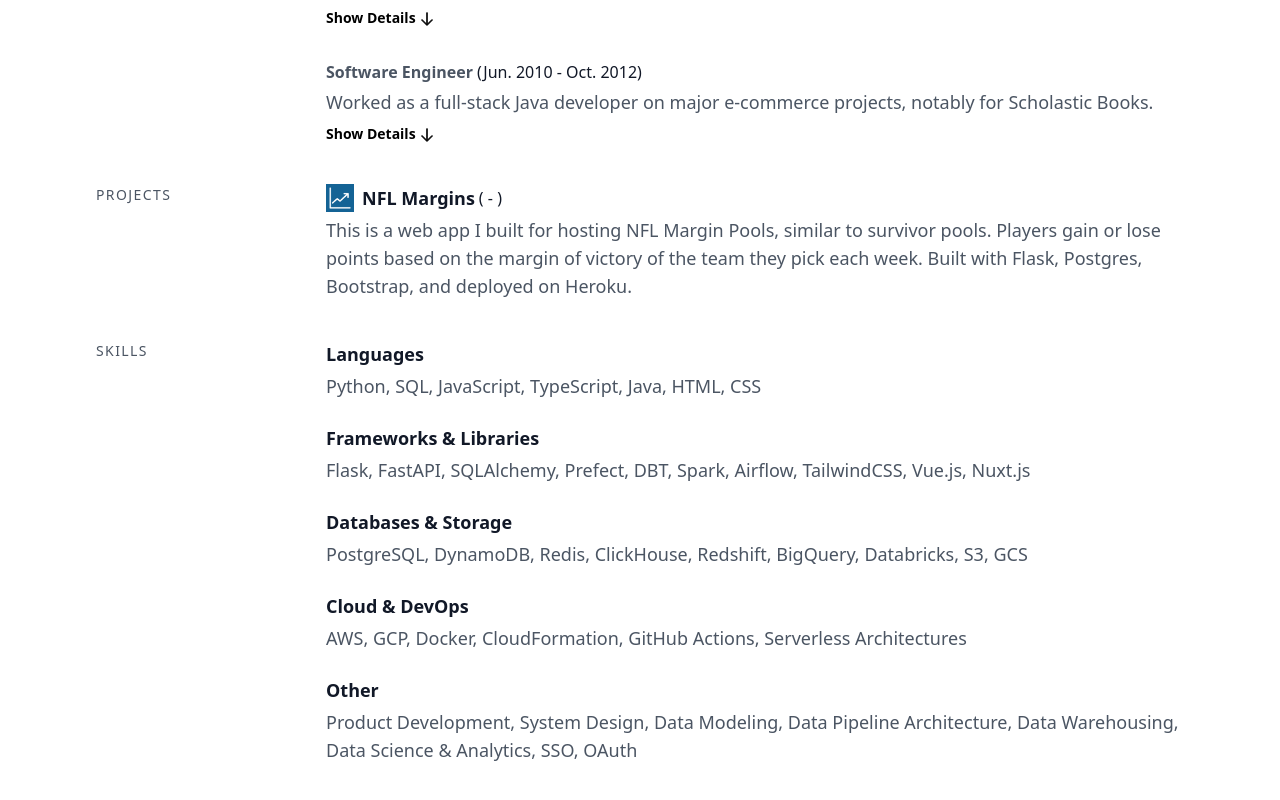
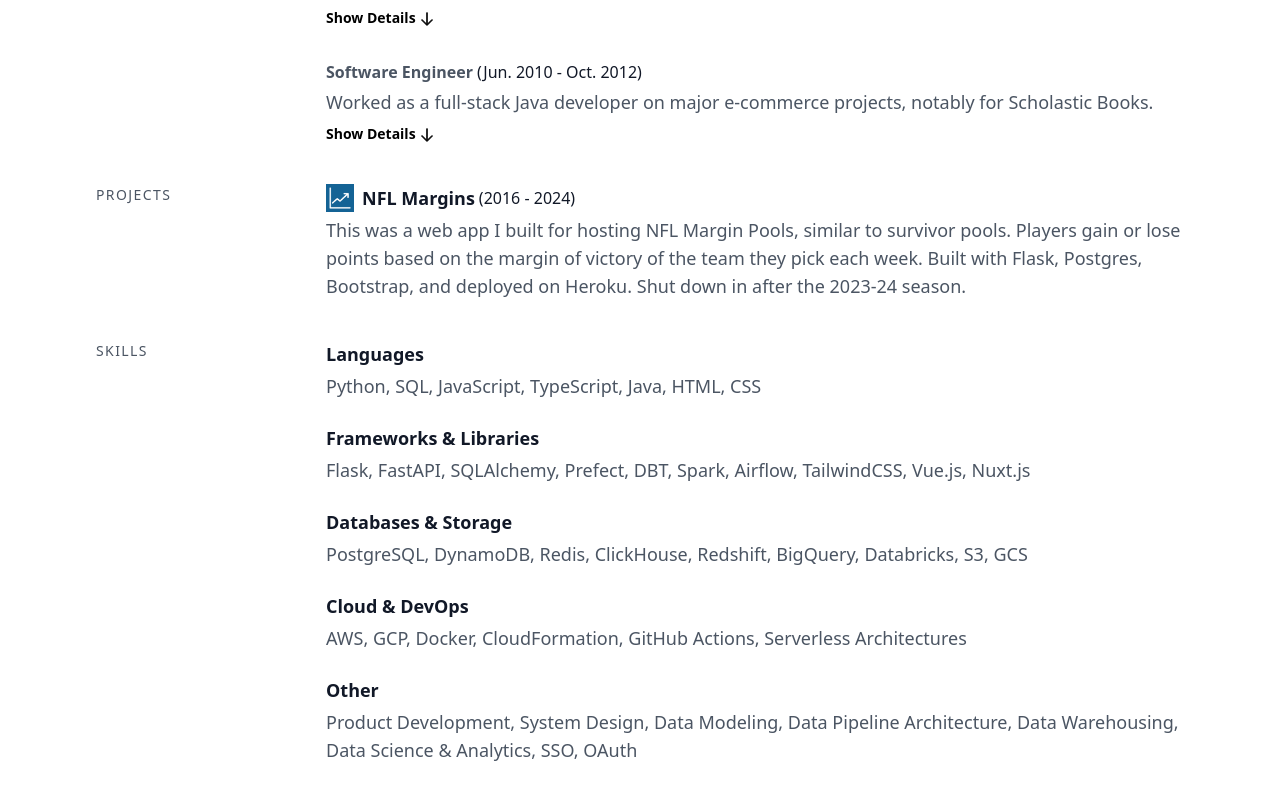
Before and after one commit to bweisel/personal-site, a Nuxt app: page / in a window 1280 px wide. Shown: the part 1341-2141 px from the top of the page. Built offline with nearby package versions, Linux system fonts and the light colour scheme.

Commit message:
Update NFL Margins to note it's shut down

```diff
--- a/pages/index.vue
+++ b/pages/index.vue
@@ -161,9 +161,11 @@ const projects = ref([
   {
     name: "NFL Margins",
     logo: "/company_logos/nflmargins.png",
-    description: `This is a web app I built for hosting NFL Margin Pools, similar to survivor pools. Players gain or lose points based on the margin of victory of the team they pick each week.
-    Built with Flask, Postgres, Bootstrap, and deployed on Heroku.`,
+    description: `This was a web app I built for hosting NFL Margin Pools, similar to survivor pools. Players gain or lose points based on the margin of victory of the team they pick each week.
+    Built with Flask, Postgres, Bootstrap, and deployed on Heroku. Shut down in after the 2023-24 season.`,
     link: "https://www.nflmargins.com",
+    startDate: "2016",
+    endDate: "2024",
   },
 ]);
 
```
